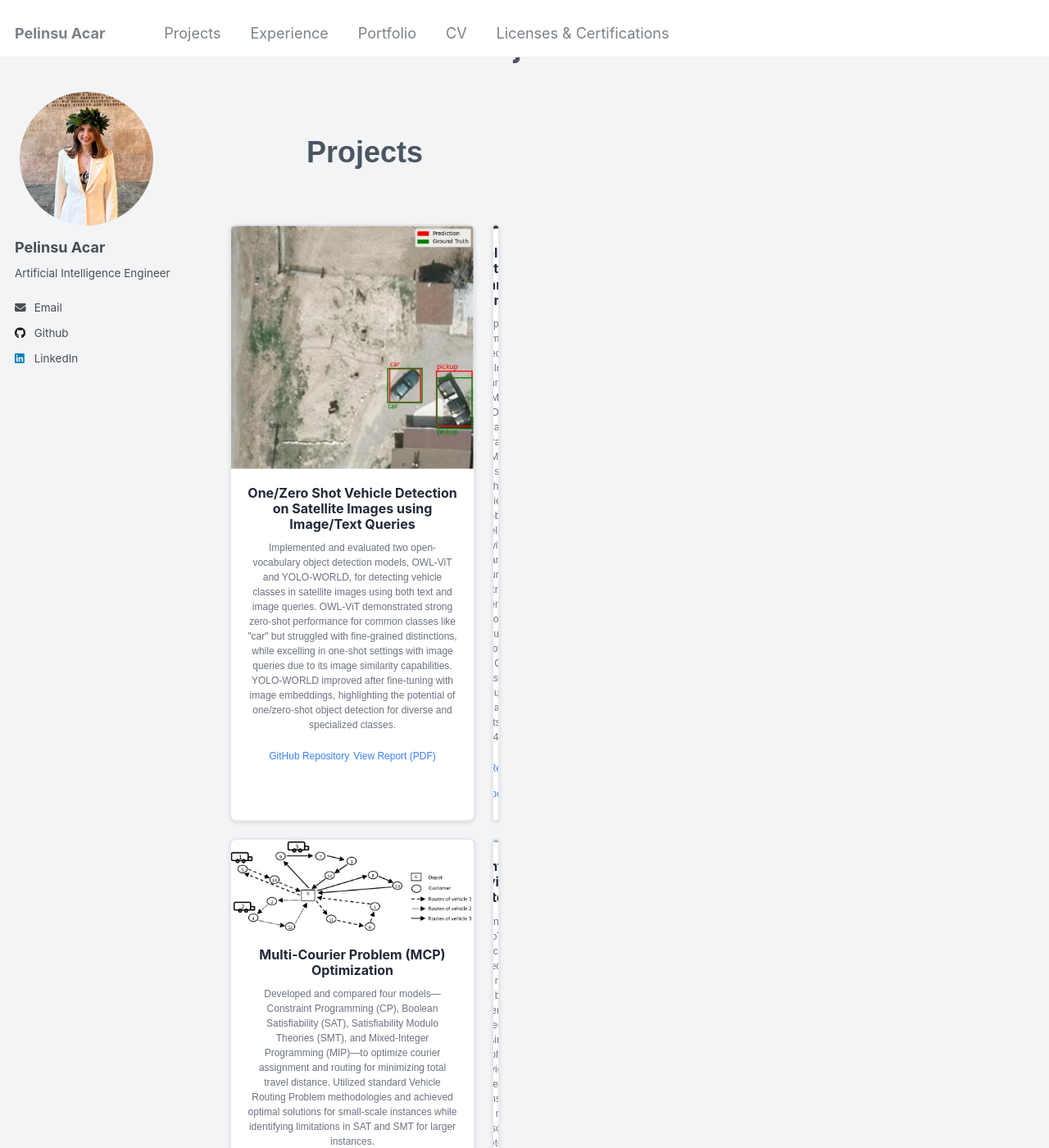
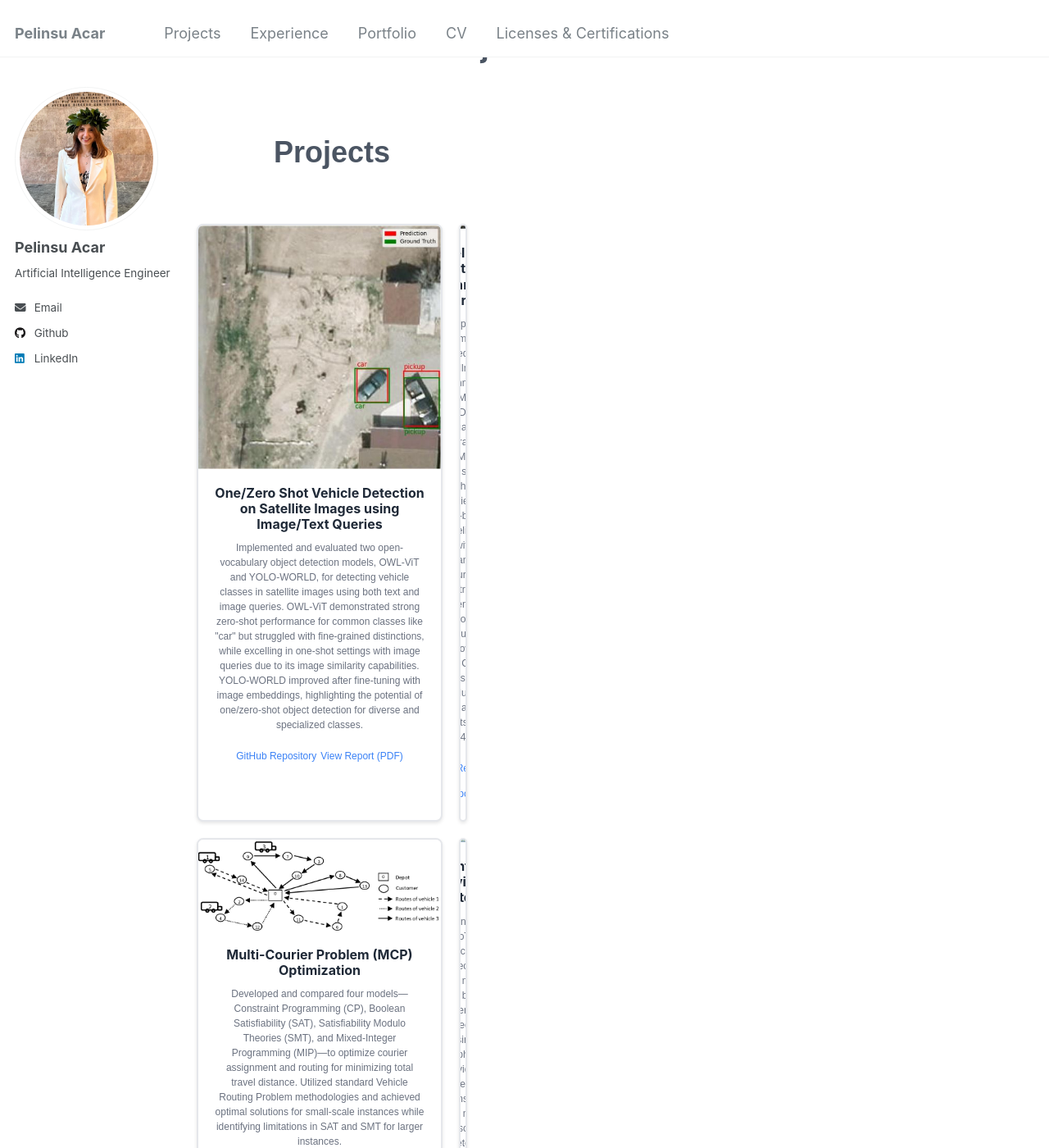
Before and after one commit to pelinsuacar/pelinsuacar.github.io, a Jekyll site: the page built from _pages/projects.md, in a window 1280 px wide and 1400 px high. Shown: the whole window at 82% size. Built offline with Jekyll 4.4.1, drawn with Linux system fonts in a browser that asks for light colours.

Commit message:
Update project.html

```diff
--- a/_layouts/project.html
+++ b/_layouts/project.html
@@ -26,7 +26,9 @@ layout: default
 
 <style>
   body {
-    background-color: #F3F4F6; /* Light grey background */
+    width: 100%;
+    max-width: 1200px;
+    background-color: white;
     font-family: Arial, sans-serif;
     margin: 0;
     padding: 0;
```
